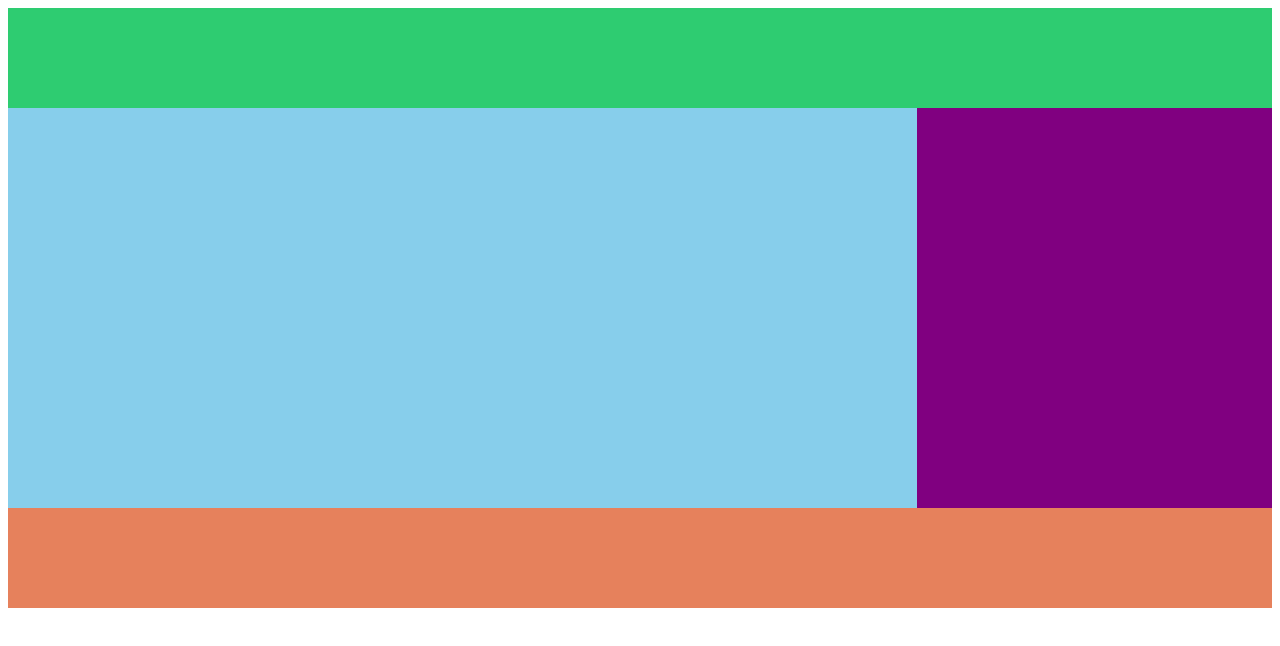
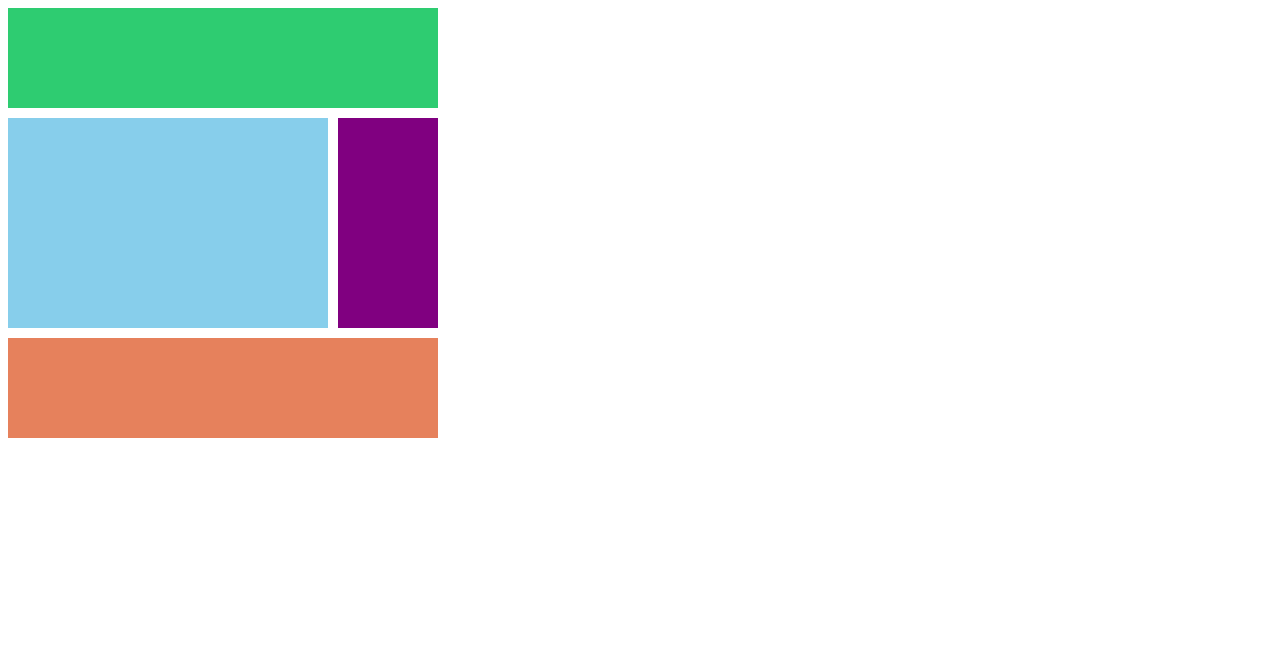
Before and after one commit to parkgeonwoong/study-css, a plain HTML site: page grid/index.html in a window 1280 px wide. Drawn offline with Linux system fonts and the light colour scheme.

Commit message:
Shortcut

```diff
--- a/grid/styles.css
+++ b/grid/styles.css
@@ -22,10 +22,11 @@
 
 */
 
+/* Grid Areas
 .grid {
     display: grid;
     grid-template-columns: auto 200px;
-    /* auto= 모든 공간을 사용한다. */
+    /* auto= 모든 공간을 사용한다.
     grid-template-rows: 100px repeat(2, 200px) 100px;
     grid-template-areas:
         "header header header header"
@@ -54,3 +55,36 @@
     background-color: rgb(230, 129, 92);
     grid-area: footer;
 }
+*/
+
+.grid {
+    display: grid;
+    gap: 10px;
+    grid-template-columns: repeat(4, 100px);
+    grid-template-rows: repeat(4, 100px);
+}
+
+.header {
+    background-color: #2ecc71;
+    /*
+    grid-column-start: 1;
+    grid-column-end: 5;
+    */
+    grid-column: 1 / -1;
+}
+
+.content {
+    background-color: skyblue;
+    grid-column: 1 / -2;
+    grid-row: 2 / span 2;
+}
+
+.nav {
+    background-color: purple;
+    grid-row: 2 / 4;
+}
+
+.footer {
+    background-color: rgb(230, 129, 92);
+    grid-column: span 4;
+}
```
